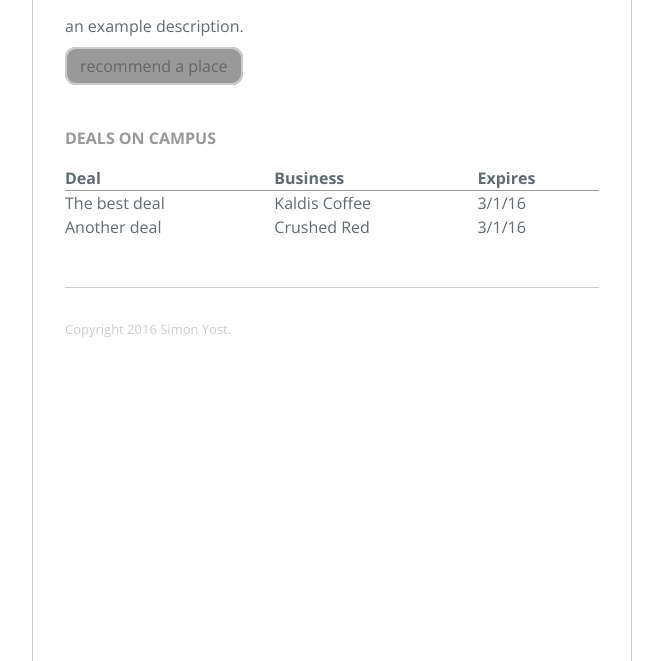
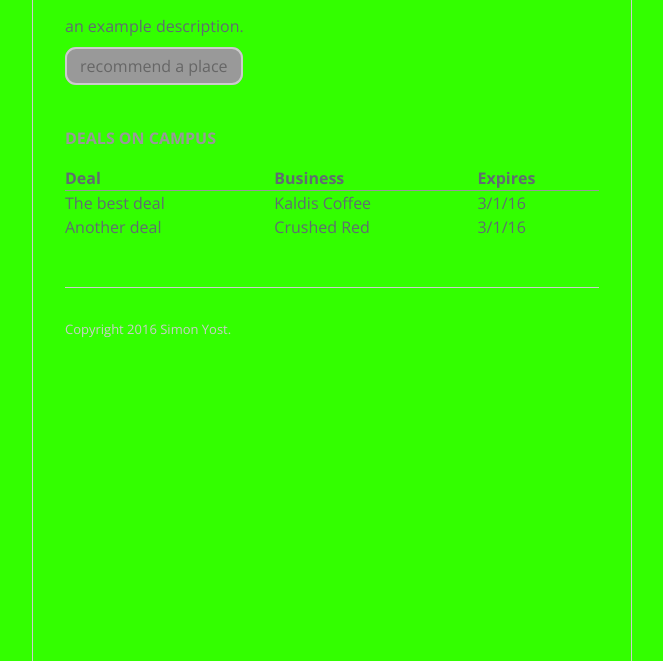
Before and after one commit to samanthahindes/css-intro-lab-1, a plain HTML site: page index.html in a window 1280 px wide. Shown: the part 139-800 px from the top of the page, without its empty margins (308-971 px from the left). Drawn offline with nearby package versions, Linux system fonts and the light colour scheme.

Commit message:
Update stylesheet.css

```diff
--- a/stylesheets/stylesheet.css
+++ b/stylesheets/stylesheet.css
@@ -2,7 +2,7 @@
   box-sizing: border-box; }
 
 body {
-  background-color: 3f0;
+  background-color: #3f0;
   padding: 0 1rem;
   margin: 0;
   font-family: "Open Sans", "Helvetica Neue", Helvetica, Arial, sans-serif;
@@ -20,7 +20,7 @@ body {
   margin: 0 auto;
   padding: 1rem 2rem;
   text-align: left;
-  background-color: 3f0;
+  background-color: #3f0;
 }
 
 section {
```
